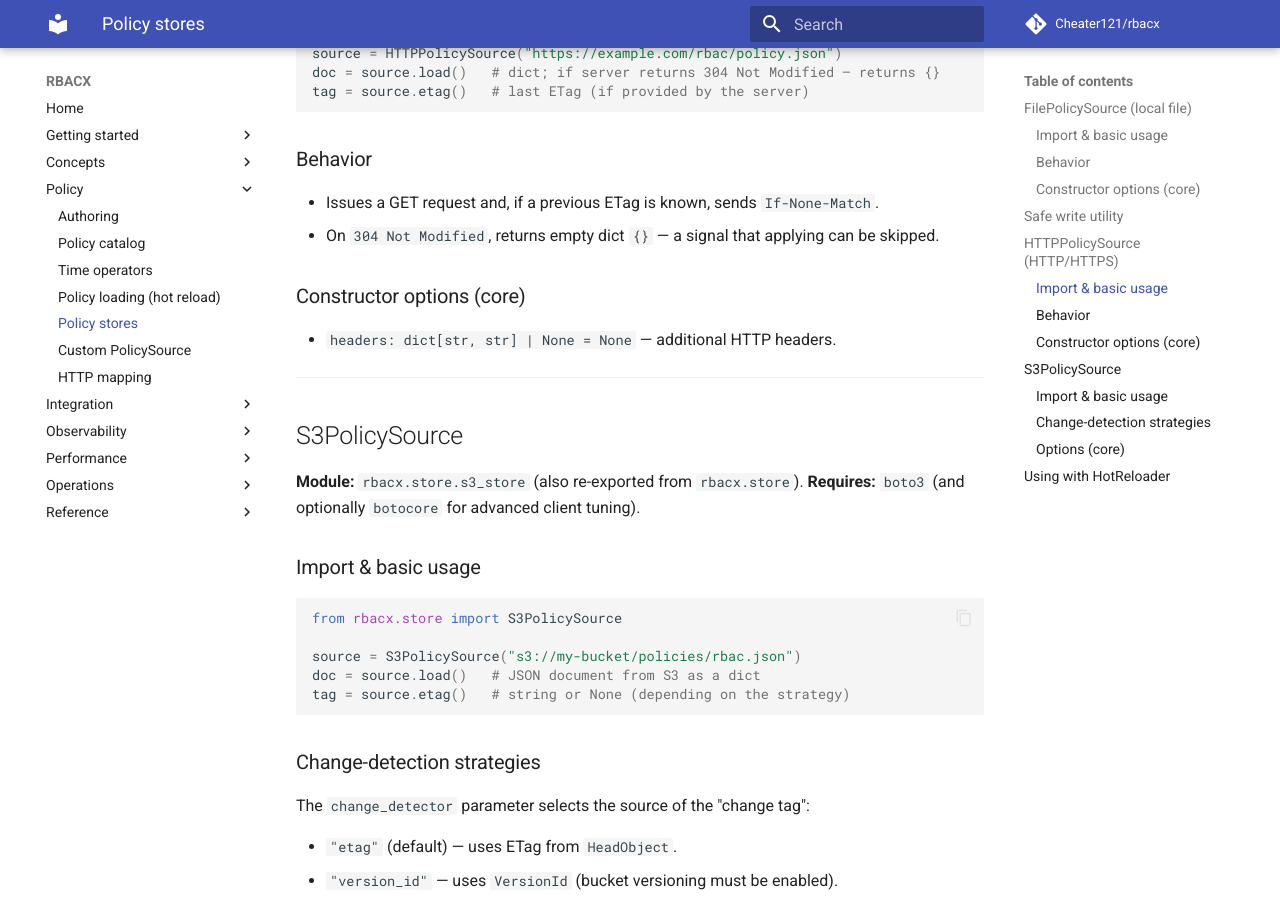
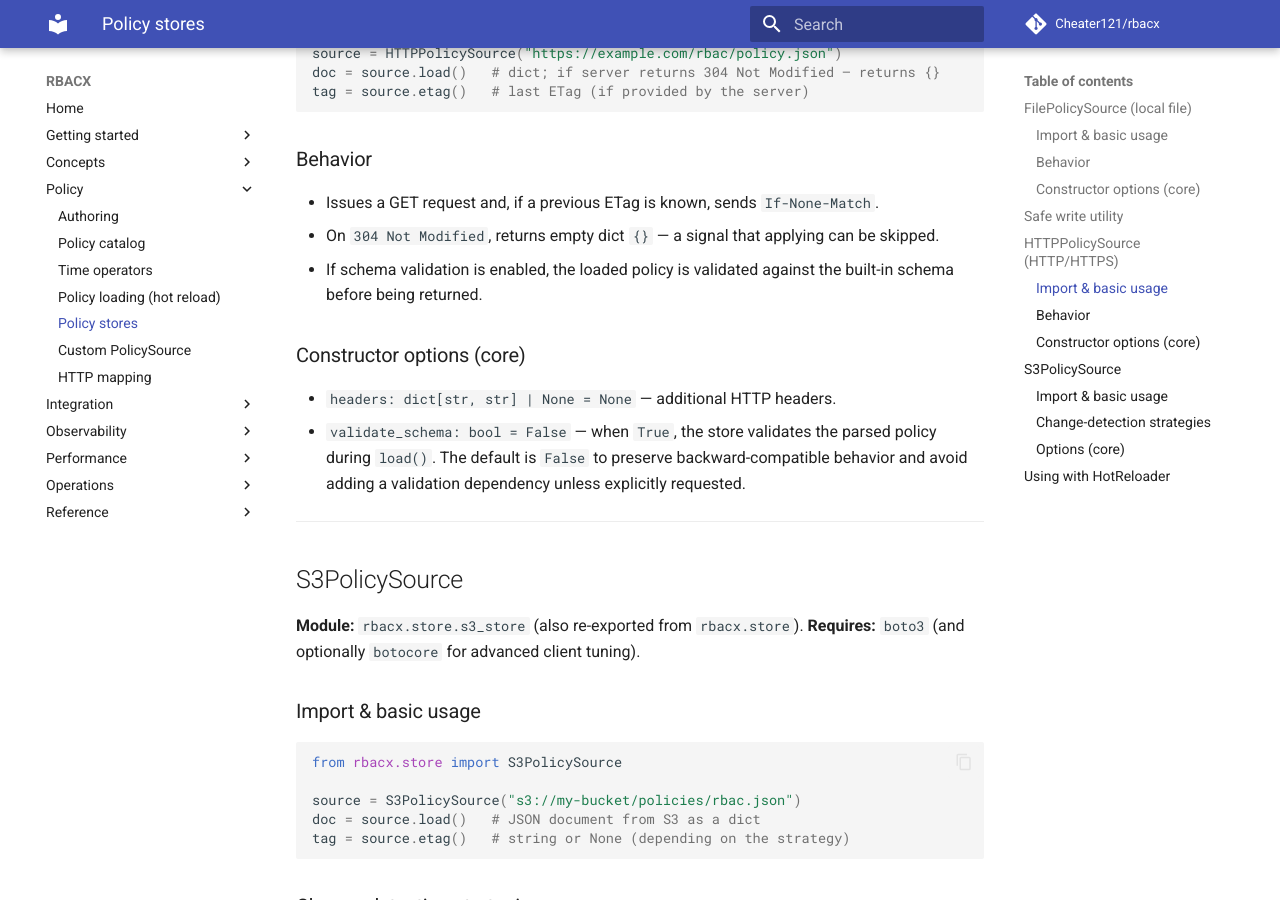
Before and after one commit to Cheater121/rbacx, an MkDocs documentation site: the page built from docs/policy_stores.md, in a window 1280 px wide and 900 px high, scrolled down 1418 px. Built offline with MkDocs 1.6.1 and Material for MkDocs 9.7.7, drawn with Linux system fonts in a browser that asks for light colours; comment, search, counter and statistics services are not loaded.

Commit message:
feat(docs): update policy_stores.md by http store validation

```diff
--- a/docs/policy_stores.md
+++ b/docs/policy_stores.md
@@ -30,14 +30,14 @@ tag = source.etag()                       # string or None
 
 ### Behavior
 
-- Loads JSON from a local file.
-- `etag()` reflects the file content (suitable for change detection).
-- If validation is enabled, it performs a schema check via `rbacx.dsl.validate`.
+* Loads JSON from a local file.
+* `etag()` reflects the file content (suitable for change detection).
+* If validation is enabled, it performs a schema check via `rbacx.dsl.validate`.
 
 ### Constructor options (core)
 
-- `validate_schema: bool = False` — enable schema validation on `load()`.
-- `include_mtime_in_etag: bool` - if needed "touch" changes detected (default `False`).
+* `validate_schema: bool = False` — enable schema validation on `load()`.
+* `include_mtime_in_etag: bool` - if needed "touch" changes detected (default `False`).
 
 ## Safe write utility
 
@@ -66,12 +66,14 @@ tag = source.etag()   # last ETag (if provided by the server)
 
 ### Behavior
 
-- Issues a GET request and, if a previous ETag is known, sends `If-None-Match`.
-- On `304 Not Modified`, returns empty dict `{}` — a signal that applying can be skipped.
+* Issues a GET request and, if a previous ETag is known, sends `If-None-Match`.
+* On `304 Not Modified`, returns empty dict `{}` — a signal that applying can be skipped.
+* If schema validation is enabled, the loaded policy is validated against the built-in schema before being returned.
 
 ### Constructor options (core)
 
-- `headers: dict[str, str] | None = None` — additional HTTP headers.
+* `headers: dict[str, str] | None = None` — additional HTTP headers.
+* `validate_schema: bool = False` — when `True`, the store validates the parsed policy during `load()`. The default is `False` to preserve backward-compatible behavior and avoid adding a validation dependency unless explicitly requested.
 
 ---
 
@@ -94,21 +96,21 @@ tag = source.etag()   # string or None (depending on the strategy)
 
 The `change_detector` parameter selects the source of the "change tag":
 
-- `"etag"` (default) — uses ETag from `HeadObject`.
-- `"version_id"` — uses `VersionId` (bucket versioning must be enabled).
-- `"checksum"` — uses `GetObjectAttributes(..., ObjectAttributes=['Checksum'])` if object checksums are enabled.
+* `"etag"` (default) — uses ETag from `HeadObject`.
+* `"version_id"` — uses `VersionId` (bucket versioning must be enabled).
+* `"checksum"` — uses `GetObjectAttributes(..., ObjectAttributes=['Checksum'])` if object checksums are enabled.
 
 If a strategy is unavailable for a particular bucket/object, use `"etag"` (the most compatible option).
 
 ### Options (core)
 
-- `validate_schema: bool = False` — validate the policy against the schema on `load()`.
+* `validate_schema: bool = False` — validate the policy against the schema on `load()`.
 
 **Network/client parameters:**
 
-- You can pass a prepared `boto3.Session`.
-- Timeouts/retries can be tuned via `botocore.config.Config`.
-- Additional client parameters are accepted (e.g., `endpoint_url`, `region_name`).
+* You can pass a prepared `boto3.Session`.
+* Timeouts/retries can be tuned via `botocore.config.Config`.
+* Additional client parameters are accepted (e.g., `endpoint_url`, `region_name`).
 
 *(Argument names match the `S3PolicySource` constructor; use the simple form from the example if you don't need advanced tuning.)*
 
```
